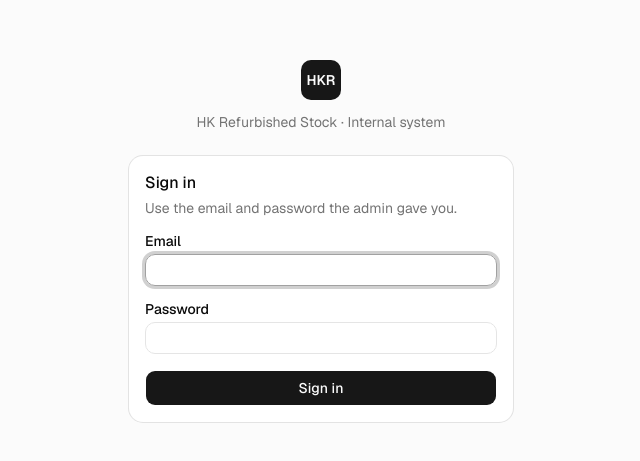
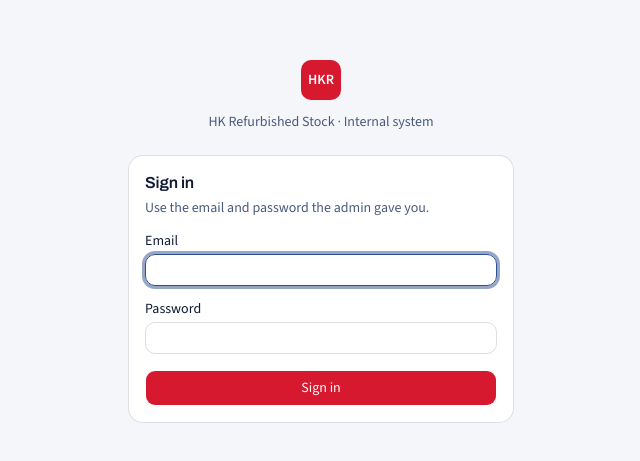
Before and after one commit to hkr-system/hkr-system, a Next.js app: page /login in a window 1280 px wide. Shown: the part 159-620 px from the top of the page, without its empty margins (319-959 px from the left). Built offline with nearby package versions, Linux system fonts and the light colour scheme.

Commit message:
Brand tokens: light HKR palette, Archivo + Source Sans 3, admin Brand check page at /settings/brand
Co-Authored-By: Claude Fable 5.1 <noreply@anthropic.com>
Claude-Session: https://claude.ai/code/session_01UQg13kc77K1N4FMKiqUumz

```diff
--- a/src/app/globals.css
+++ b/src/app/globals.css
@@ -9,7 +9,7 @@
   --color-foreground: var(--foreground);
   --font-sans: var(--font-sans);
   --font-mono: var(--font-geist-mono);
-  --font-heading: var(--font-sans);
+  --font-heading: var(--font-heading);
   --color-sidebar-ring: var(--sidebar-ring);
   --color-sidebar-border: var(--sidebar-border);
   --color-sidebar-accent-foreground: var(--sidebar-accent-foreground);
@@ -49,76 +49,62 @@
 }
 
 :root {
-  --viz-1: #2a78d6; /* single-series data colour (dataviz reference palette, slot 1) */
-  --viz-track: color-mix(in oklab, #2a78d6 12%, transparent);
-  --background: oklch(1 0 0);
-  --foreground: oklch(0.145 0 0);
-  --card: oklch(1 0 0);
-  --card-foreground: oklch(0.145 0 0);
-  --popover: oklch(1 0 0);
-  --popover-foreground: oklch(0.145 0 0);
-  --primary: oklch(0.205 0 0);
-  --primary-foreground: oklch(0.985 0 0);
-  --secondary: oklch(0.97 0 0);
-  --secondary-foreground: oklch(0.205 0 0);
-  --muted: oklch(0.97 0 0);
-  --muted-foreground: oklch(0.556 0 0);
-  --accent: oklch(0.97 0 0);
-  --accent-foreground: oklch(0.205 0 0);
-  --destructive: oklch(0.577 0.245 27.325);
-  --border: oklch(0.922 0 0);
-  --input: oklch(0.922 0 0);
-  --ring: oklch(0.708 0 0);
-  --chart-1: oklch(0.87 0 0);
-  --chart-2: oklch(0.556 0 0);
-  --chart-3: oklch(0.439 0 0);
-  --chart-4: oklch(0.371 0 0);
-  --chart-5: oklch(0.269 0 0);
+  /* HKR brand tokens (claude/HKR_brand_tokens.md): light ground, navy type, red for the one action. */
+  --hkr-bg: #f5f6f9;
+  --hkr-bg-2: #eaedf3;
+  --hkr-surface: #ffffff;
+  --hkr-line: rgba(15, 26, 51, 0.14);
+  --hkr-ink: #0f1a33;
+  --hkr-ink-2: #4b5a7c;
+  --hkr-muted: #6b7794;
+  --hkr-accent: #2f4f8f;
+  --hkr-accent-tint: #e3e8f2;
+  --hkr-action: #d6192e;
+  --hkr-action-dark: #b4142a;
+  --hkr-red-tint: #fde9ec;
+  --hkr-ok: #2fb36b;
+  --hkr-warn: #d98b00;
+
+  --viz-1: var(--hkr-accent); /* single-series data colour */
+  --viz-track: color-mix(in oklab, #2f4f8f 12%, transparent);
+  --background: var(--hkr-bg);
+  --foreground: var(--hkr-ink);
+  --card: var(--hkr-surface);
+  --card-foreground: var(--hkr-ink);
+  --popover: var(--hkr-surface);
+  --popover-foreground: var(--hkr-ink);
+  --primary: var(--hkr-action);
+  --primary-foreground: #ffffff;
+  --secondary: var(--hkr-bg-2);
+  --secondary-foreground: var(--hkr-ink);
+  --muted: var(--hkr-bg-2);
+  --muted-foreground: var(--hkr-ink-2);
+  --accent: var(--hkr-accent-tint);
+  --accent-foreground: var(--hkr-ink);
+  --destructive: var(--hkr-action);
+  --border: var(--hkr-line);
+  --input: var(--hkr-line);
+  --ring: var(--hkr-accent);
+  --chart-1: var(--hkr-accent);
+  --chart-2: #5f7fb8;
+  --chart-3: #93a9d1;
+  --chart-4: #c3cfe6;
+  --chart-5: var(--hkr-ink);
   --radius: 0.625rem;
-  --sidebar: oklch(0.985 0 0);
-  --sidebar-foreground: oklch(0.145 0 0);
-  --sidebar-primary: oklch(0.205 0 0);
-  --sidebar-primary-foreground: oklch(0.985 0 0);
-  --sidebar-accent: oklch(0.97 0 0);
-  --sidebar-accent-foreground: oklch(0.205 0 0);
-  --sidebar-border: oklch(0.922 0 0);
-  --sidebar-ring: oklch(0.708 0 0);
+  --sidebar: var(--hkr-bg-2);
+  --sidebar-foreground: var(--hkr-ink);
+  --sidebar-primary: var(--hkr-accent);
+  --sidebar-primary-foreground: #ffffff;
+  --sidebar-accent: var(--hkr-surface);
+  --sidebar-accent-foreground: var(--hkr-accent);
+  --sidebar-border: var(--hkr-line);
+  --sidebar-ring: var(--hkr-accent);
 }
 
+/* The app is light-only by decision (brand tokens v2); .dark keeps the same values so nothing flips. */
 .dark {
-  --viz-1: #3987e5;
-  --viz-track: color-mix(in oklab, #3987e5 18%, transparent);
-  --background: oklch(0.145 0 0);
-  --foreground: oklch(0.985 0 0);
-  --card: oklch(0.205 0 0);
-  --card-foreground: oklch(0.985 0 0);
-  --popover: oklch(0.205 0 0);
-  --popover-foreground: oklch(0.985 0 0);
-  --primary: oklch(0.922 0 0);
-  --primary-foreground: oklch(0.205 0 0);
-  --secondary: oklch(0.269 0 0);
-  --secondary-foreground: oklch(0.985 0 0);
-  --muted: oklch(0.269 0 0);
-  --muted-foreground: oklch(0.708 0 0);
-  --accent: oklch(0.269 0 0);
-  --accent-foreground: oklch(0.985 0 0);
-  --destructive: oklch(0.704 0.191 22.216);
-  --border: oklch(1 0 0 / 10%);
-  --input: oklch(1 0 0 / 15%);
-  --ring: oklch(0.556 0 0);
-  --chart-1: oklch(0.87 0 0);
-  --chart-2: oklch(0.556 0 0);
-  --chart-3: oklch(0.439 0 0);
-  --chart-4: oklch(0.371 0 0);
-  --chart-5: oklch(0.269 0 0);
-  --sidebar: oklch(0.205 0 0);
-  --sidebar-foreground: oklch(0.985 0 0);
-  --sidebar-primary: oklch(0.488 0.243 264.376);
-  --sidebar-primary-foreground: oklch(0.985 0 0);
-  --sidebar-accent: oklch(0.269 0 0);
-  --sidebar-accent-foreground: oklch(0.985 0 0);
-  --sidebar-border: oklch(1 0 0 / 10%);
-  --sidebar-ring: oklch(0.556 0 0);
+  --background: var(--hkr-bg);
+  --foreground: var(--hkr-ink);
 }
 
 @layer base {
@@ -134,6 +120,16 @@
   html {
     @apply font-sans;
   }
+  h1, h2, h3, .font-heading {
+    font-family: var(--font-heading), var(--font-sans);
+    letter-spacing: -0.01em;
+  }
+  table, [data-tabular] {
+    font-variant-numeric: tabular-nums;
+  }
+  a:not([class]) {
+    color: var(--hkr-accent);
+  }
 }
 /* Resized tables (see components/ui/table.tsx): long content is cut with an ellipsis. */
 table[data-resized] th,
--- a/src/app/layout.tsx
+++ b/src/app/layout.tsx
@@ -1,9 +1,10 @@
 import type { Metadata } from "next";
-import { Geist, Geist_Mono } from "next/font/google";
+import { Archivo, Geist_Mono, Source_Sans_3 } from "next/font/google";
 import { TooltipProvider } from "@/components/ui/tooltip";
 import "./globals.css";
 
-const geistSans = Geist({ variable: "--font-sans", subsets: ["latin"] });
+const bodyFont = Source_Sans_3({ variable: "--font-sans", subsets: ["latin"], weight: ["400", "600", "700"] });
+const headingFont = Archivo({ variable: "--font-heading", subsets: ["latin"], weight: ["600", "800", "900"] });
 const geistMono = Geist_Mono({ variable: "--font-geist-mono", subsets: ["latin"] });
 
 export const metadata: Metadata = {
@@ -14,8 +15,8 @@ export const metadata: Metadata = {
 
 export default function RootLayout({ children }: LayoutProps<"/">) {
   return (
-    <html lang="en" className={`${geistSans.variable} ${geistMono.variable} h-full antialiased`}>
-      <body className="min-h-full bg-muted/40 text-foreground">
+    <html lang="en" className={`${bodyFont.variable} ${headingFont.variable} ${geistMono.variable} h-full antialiased`}>
+      <body className="min-h-full bg-background text-foreground">
         <TooltipProvider>{children}</TooltipProvider>
       </body>
     </html>
```
Also changed, not shown: src/app/(app)/settings/brand/page.tsx (added, +158 -0 lines).
